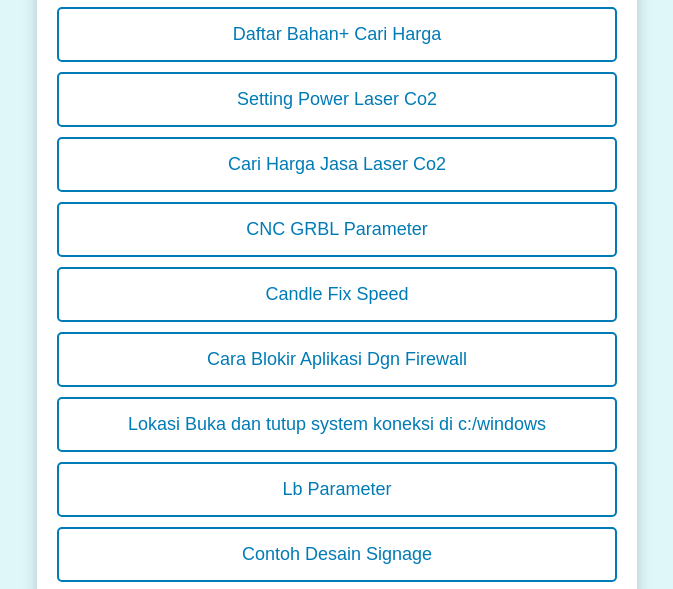
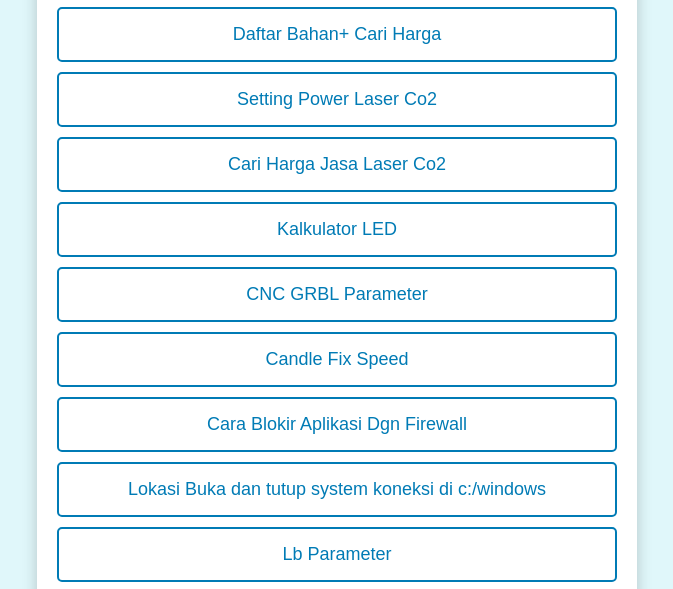
Before and after one commit to fajarkecil/fajarkecil.github.io, a plain HTML site: page index.html in a window 1280 px wide. Shown: the part 155-744 px from the top of the page, without its empty margins (303-976 px from the left). Drawn offline with Linux system fonts and the light colour scheme.

Commit message:
Update index.html

```diff
--- a/index.html
+++ b/index.html
@@ -74,6 +74,7 @@
         <div class="tool-box"><a href="https://kangparkirz3000.blogspot.com/2024/12/daftar-bahan-kerajinan-body-font-family.html">Daftar Bahan+ Cari Harga </a></div>
         <div class="tool-box"><a href="https://kangparkirz3000.blogspot.com/2024/12/daftar-power-setting-co2.html">Setting Power Laser Co2</a></div>
        <div class="tool-box"><a href="https://kangparkirz3000.blogspot.com/2025/02/jasa-laser-co2-by-zondax.html">Cari Harga Jasa Laser Co2</a></div>
+        <div class="tool-box"><a href="https://kangparkirz3000.blogspot.com/2025/04/kalkulator-led-cari-ampere.html">Kalkulator LED</a></div>
         <div class="tool-box"><a href="https://abangz778.blogspot.com/2024/12/cnc-grbl-parameters.html">CNC GRBL Parameter</a></div>
         <div class="tool-box"><a href="https://abangz778.blogspot.com/2024/03/candle-fix-speed.html">Candle Fix Speed</a></div>
         <div class="tool-box"><a href="https://abangz778.blogspot.com/2023/08/blokir-aplikasi-dengan-firewall.html">Cara Blokir Aplikasi Dgn Firewall</a></div>
```
